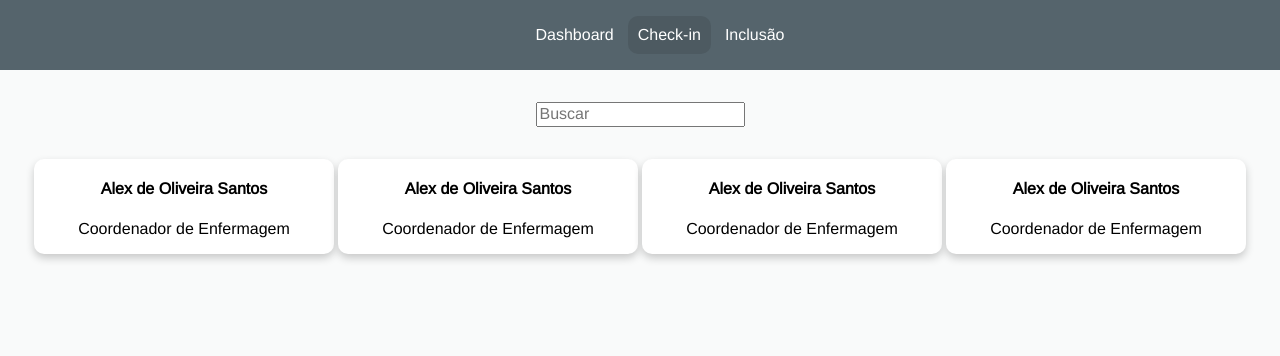
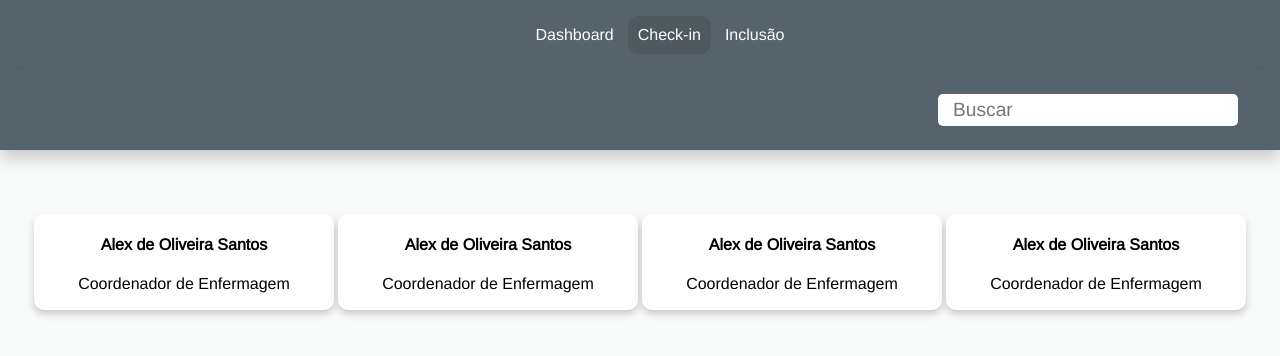
Before and after one commit to devLucasMoraes/sistema-de-credenciamento, a React (Create React App) app: page /checkin in a window 1280 px wide. Shown: the top 356 px of the page. Built offline with nearby package versions, Linux system fonts and the light colour scheme.

Commit message:
finalizando estilo do buscador

```diff
--- a/src/pages/CheckIn/Buscador/Buscador.css
+++ b/src/pages/CheckIn/Buscador/Buscador.css
@@ -0,0 +1,18 @@
+.buscador {
+    display: flex;
+    background-color: #55646c;
+    padding: 24px 42px;
+    box-shadow: 0 8px 16px 0 rgba(0,0,0,0.2);
+    justify-content: end;
+
+}
+
+input {
+    border-radius: 5px;
+    height: 32px;
+    padding: 0 15px;
+    border: none;
+    font-size: 1.2rem;
+    outline: none;
+    width: 300px;
+}
--- a/src/pages/CheckIn/Buscador/index.tsx
+++ b/src/pages/CheckIn/Buscador/index.tsx
@@ -1,4 +1,5 @@
 import React from "react"
+import './Buscador.css'
 
 interface BuscadorProps {
     busca: string,
@@ -8,7 +9,7 @@ interface BuscadorProps {
 
 export default function Buscador({ busca, setBusca }: BuscadorProps) {
     return (
-        <div>
+        <div className="buscador">
             <input type="text" placeholder="Buscar" value={busca} onChange={e => setBusca(e.target.value)} />
         </div>
     )
--- a/src/pages/CheckIn/index.tsx
+++ b/src/pages/CheckIn/index.tsx
@@ -10,8 +10,8 @@ export default function CheckIn() {
 
     return (
         <>
+            <Buscador busca={busca} setBusca={setBusca} />
             <section className='checkin' >
-                <Buscador busca={busca} setBusca={setBusca} />
                 <Cards />
             </section>
         </>
```
